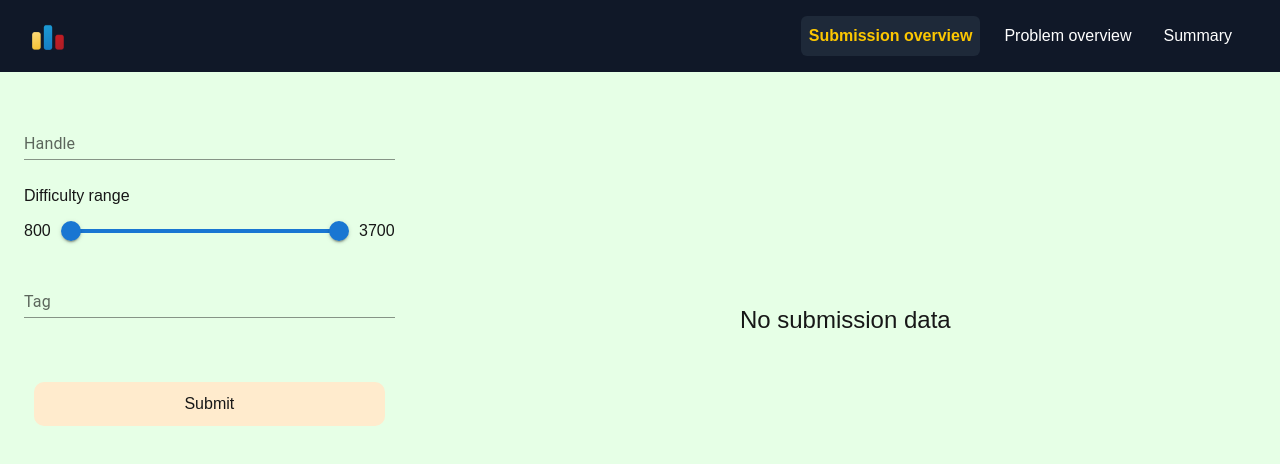
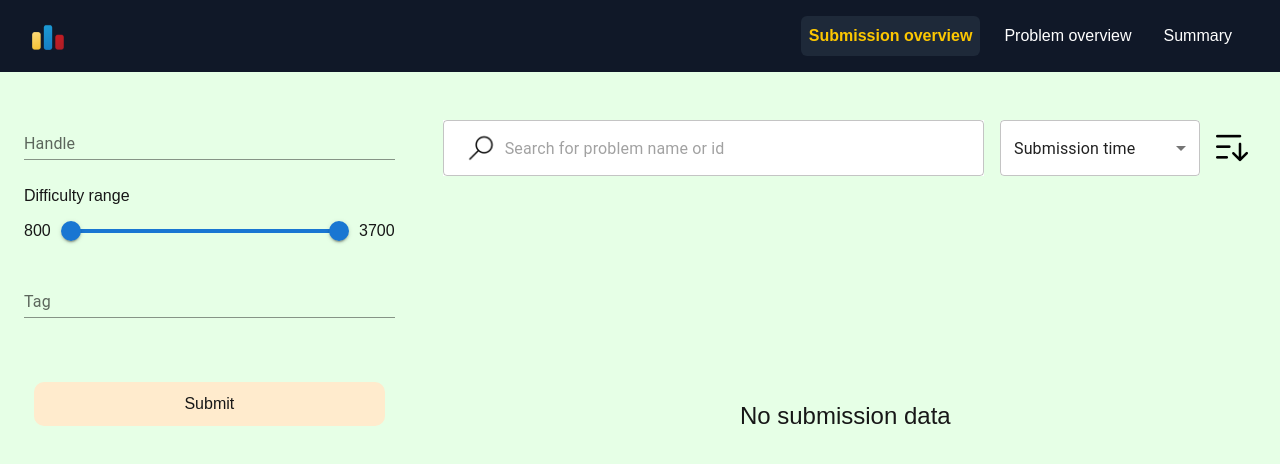
Before and after one commit to Snowfall2/codeforces-visualizer, a Next.js app: page /submission in a window 1280 px wide. Shown: the top 464 px of the page. Built offline with nearby package versions, Linux system fonts and the light colour scheme.

Commit message:
Fixed no sub search

```diff
--- a/components/submission/ProblemList.tsx
+++ b/components/submission/ProblemList.tsx
@@ -68,7 +68,6 @@ export default function ProblemList({problems, tags}: {problems:Problem[], tags:
     return (
         <div className="flex flex-col gap-10">
             {
-                maxPage > 0 &&
                 <div className="flex gap-4 items-center">
                     <TextField
                         value={search}
```
